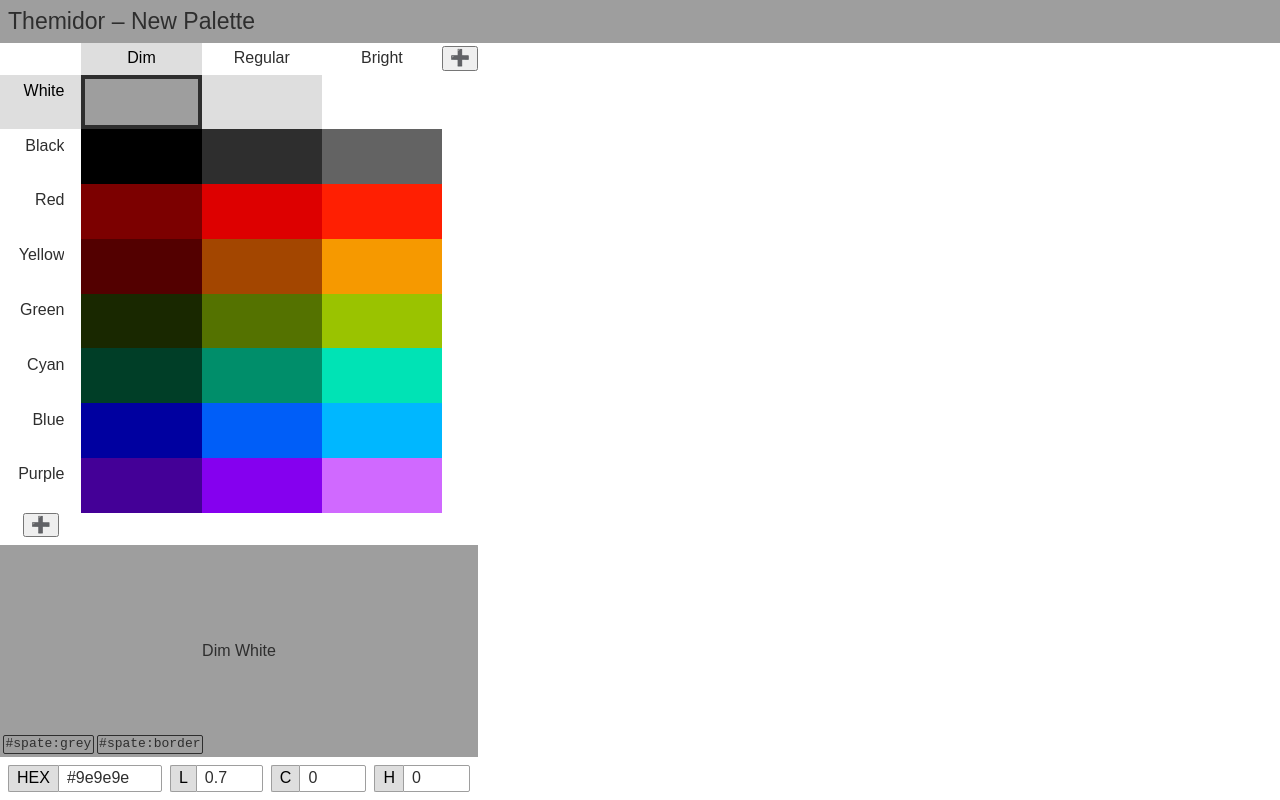
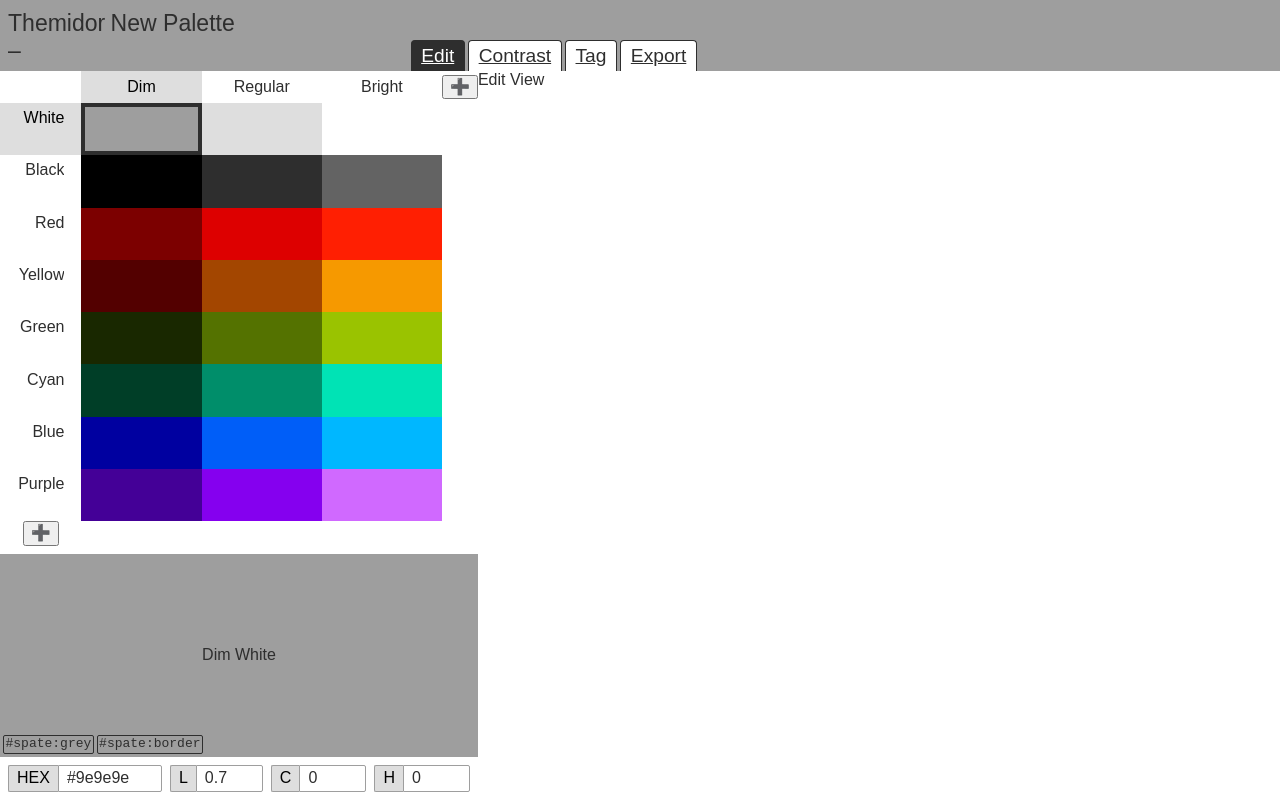
Before and after one commit to krendil/themidor, a Vue app: page /edit in a window 1280 px wide. Built offline with nearby package versions, Linux system fonts and the light colour scheme; a web font is replaced by a local one.

Commit message:
Added tabs to select the main view.

```diff
--- a/src/assets/main.css
+++ b/src/assets/main.css
@@ -16,6 +16,10 @@ body {
 
     display: flex;
     flex-direction: column;
+}
+
+a {
+    color: inherit;
 }
 
 .monospace {
--- a/src/components/Header.vue
+++ b/src/components/Header.vue
@@ -1,22 +1,84 @@
 <script setup lang="ts">
 import { usePaletteStore } from '@/stores/palette';
 import { formatCss } from 'culori';
+import { RouterLink, useRoute } from 'vue-router';
 
 const paletteStore = usePaletteStore();
+const route = useRoute();
+
+const tabs = [
+  { url: "/edit", text: "Edit" },
+  { url: "/contrast", text: "Contrast" },
+  { url: "/tag", text: "Tag" },
+  { url: "/export", text: "Export" },
+];
+
+function isCurrentTab(tab: { url: string }): boolean {
+  return tab.url == route.path;
+}
+
 </script>
 
 
 <template>
   <header class="colour-transition">
-    Themidor – {{paletteStore.palette.name}}
+    <div id="titles">
+      <span>Themidor – </span>
+      <input id="palette-name" class="invisible colour-transition" :value="paletteStore.palette.name"></input>
+    </div>
+    <div id="tabs">
+      <div v-for="tab in tabs" class="tab" :class="{selected: isCurrentTab(tab)}">
+        <RouterLink :to="tab.url">{{tab.text}}</RouterLink>
+      </div>
+    </div>
   </header>
 </template>
 
 <style scoped>
 header {
   font-size: 1.44rem;
-  padding: 0.5rem;
+  padding: 0.5rem 0.5rem 0;
   color: v-bind('formatCss(paletteStore.theme.currentColourFg.colour)');
   background-color: v-bind('formatCss(paletteStore.selectedColour?.colour)');
+
+  display: flex;
 }
+
+#titles {
+  flex-basis: 30%;
+  display: flex;
+  align-items: baseline;
+  padding-bottom: 0.5rem;
+}
+
+#tabs {
+  display: flex;
+  align-self: end;
+  gap: 0.2rem;
+}
+
+.tab {
+  font-size: 1.2rem;
+  border-width: 1px;
+  border-radius: 4px 4px 0 0;
+
+  background-color: v-bind('formatCss(paletteStore.theme.bg.colour)');
+  color: v-bind('formatCss(paletteStore.theme.fg.colour)');
+
+  border-color: v-bind('formatCss(paletteStore.theme.currentColourFg.colour)');
+  border-style: solid solid none;
+  padding: 0.2em 0.5em;
+}
+
+.tab.selected {
+  background-color: v-bind('formatCss(paletteStore.theme.fg.colour)');
+  color: v-bind('formatCss(paletteStore.theme.bg.colour)');
+  /* background-color: v-bind('formatCss(paletteStore.theme.currentColourFg.colour)');
+  color: v-bind('formatCss(paletteStore.selectedColour?.colour)'); */
+}
+
+#palette-name {
+  margin-left: 0.1em;
+}
+
 </style>
--- a/src/router/index.ts
+++ b/src/router/index.ts
@@ -9,6 +9,10 @@ const router = createRouter({
   routes: [
     {
       path: '/',
+      redirect: '/edit'
+    },
+    {
+      path: '/edit',
       name: 'edit',
       component: EditView,
     },
```
